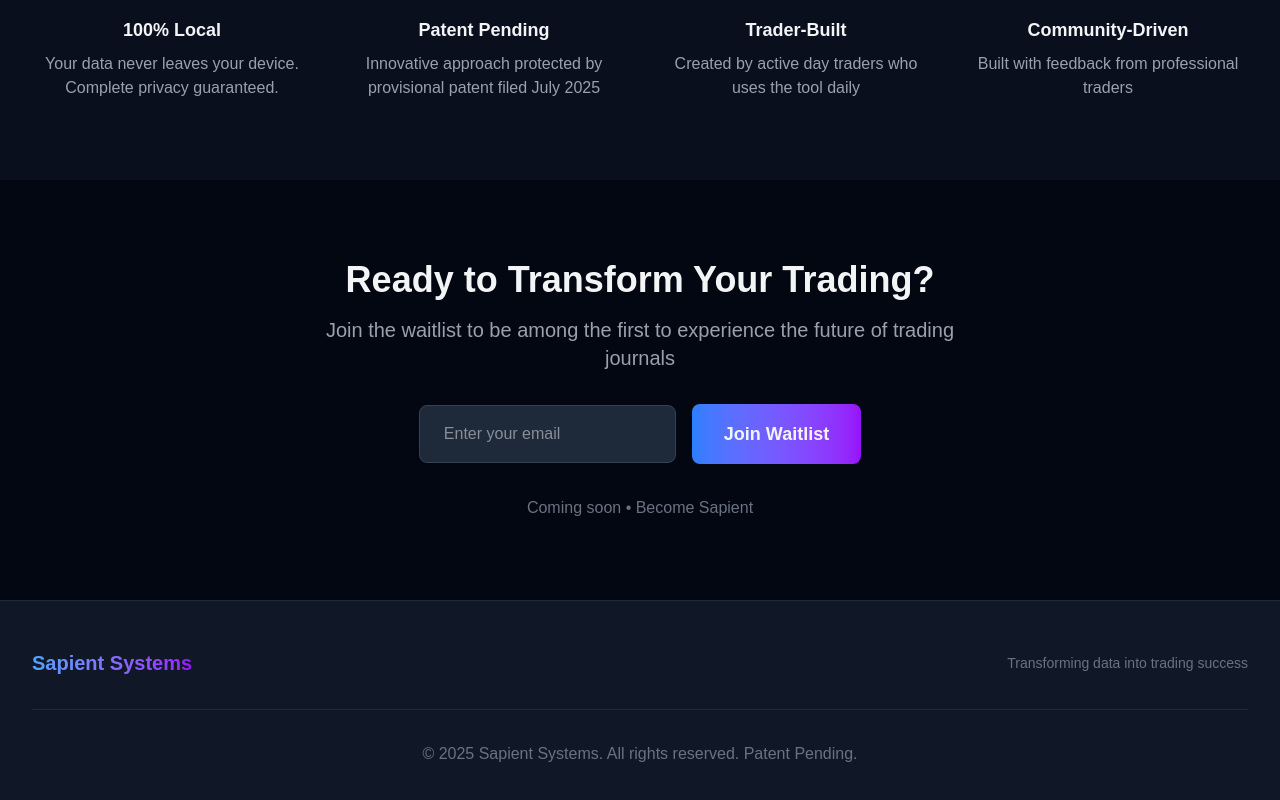
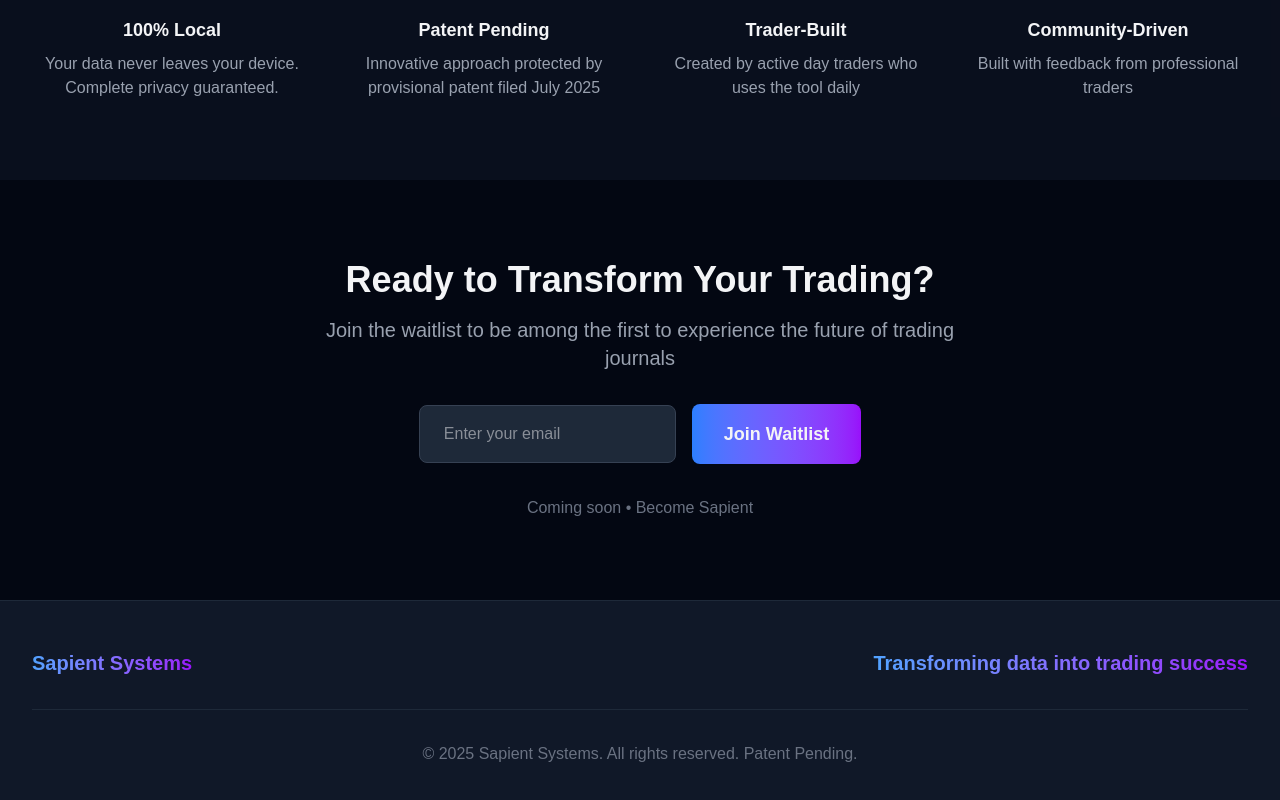
Before and after one commit to sapient-christopher/sapient-systems, a Next.js app: page / in a window 1280 px wide. Shown: the part 4202-5002 px from the top of the page. Built offline with nearby package versions, Linux system fonts and the light colour scheme.

Commit message:
More cosmetic changes

```diff
--- a/app/page.tsx
+++ b/app/page.tsx
@@ -382,14 +382,14 @@
 
 ##### Commentary
 ###### Pre-Trade
-- Pre-Entry Emotion: C risk because against M05 LQ
+- Pre-Entry Emotion: C risk, against M05 LQ, but confident in higher timeframe read.
 
 ###### During Trade
 - [10:23:33 AM ET] Idea is holding on but price is failing to continue lower.
 - [10:26:21 AM ET] I move my stop loss a little when the price breaks lower.
 
 ###### Reflections
-- Lessons: Good trade. Better entry was the sweep of the lower ATT.
+- Lessons: Good trade. Better entry was the sweep of internal highs.
 
 ## Post-Trading Summary
 - Good trading. Curious to see how AI helps me find lessons!`}</code>
@@ -483,7 +483,9 @@
             </div>
 
             <div className="flex gap-6 text-sm text-gray-500">
-              <a href="#" className="hover:text-gray-300 transition-colors">Transforming data into trading success</a>
+              <h3 className="text-xl font-bold bg-gradient-to-r from-blue-400 to-purple-600 bg-clip-text text-transparent">
+                Transforming data into trading success
+              </h3>
               {/* <a href="#" className="hover:text-gray-300 transition-colors">Privacy</a>
               <a href="#" className="hover:text-gray-300 transition-colors">Terms</a>
               <a href="#" className="hover:text-gray-300 transition-colors">Contact</a>
```
